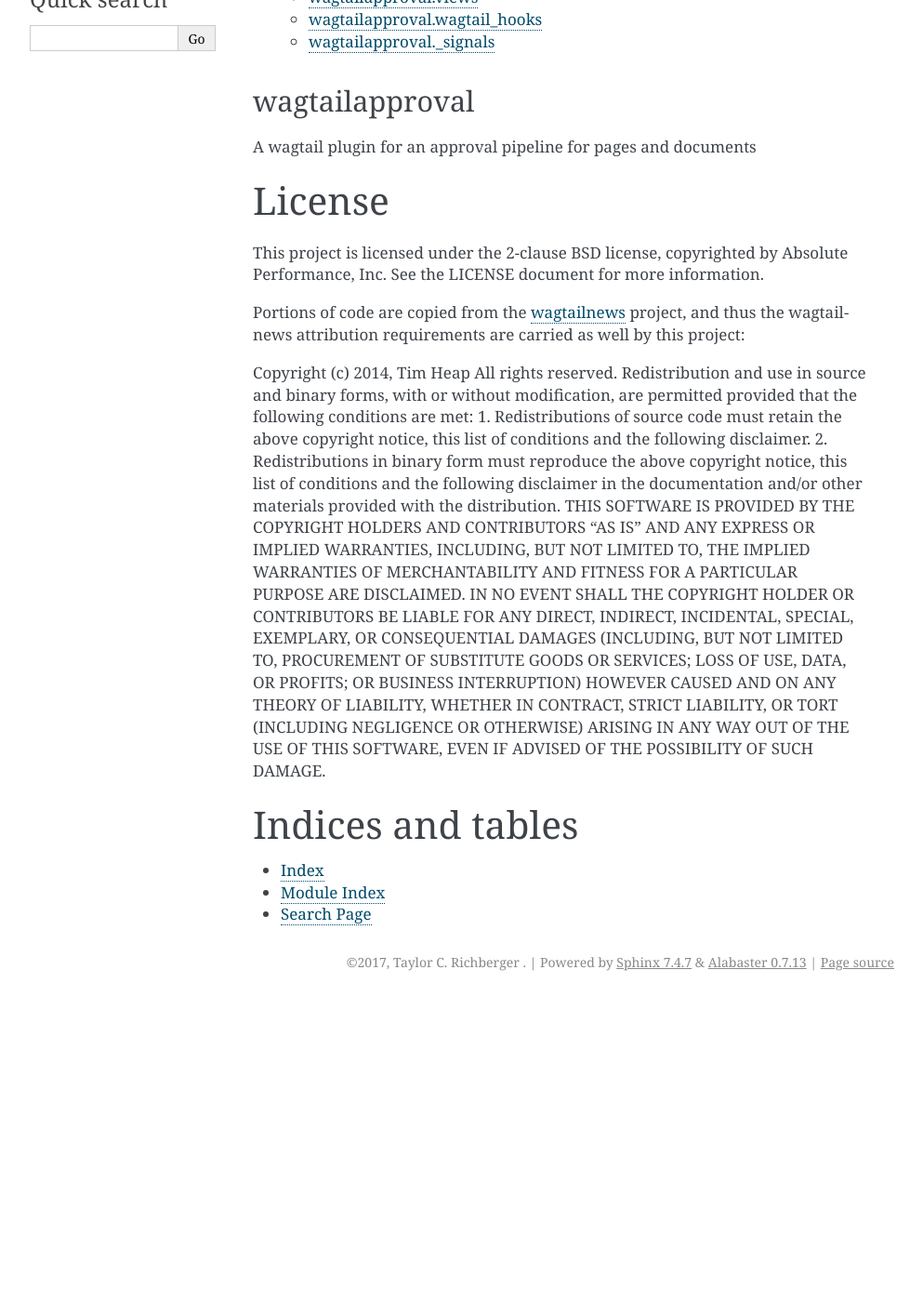
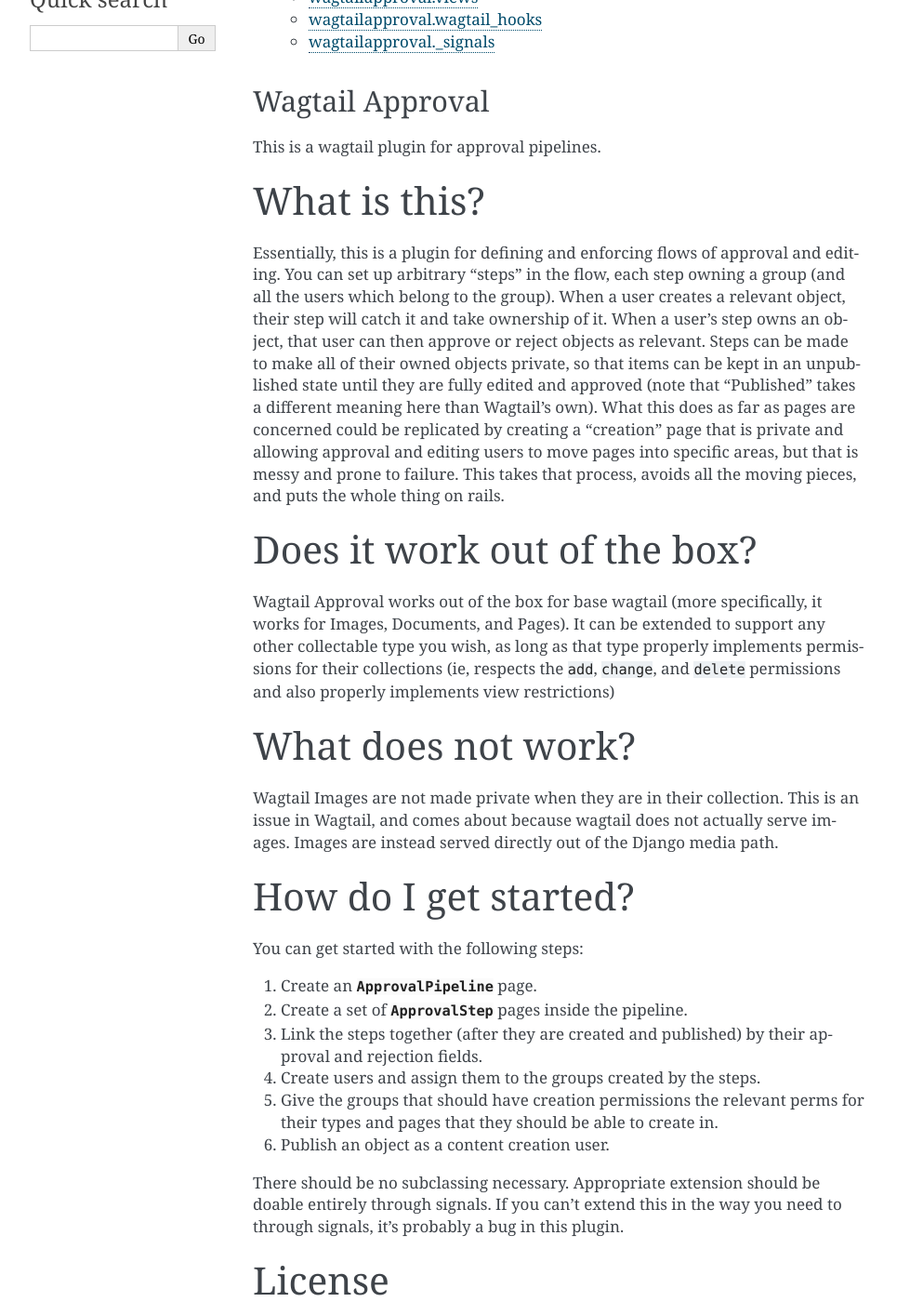
Before and after one commit to ProCern/wagtailapproval, a Sphinx documentation site: the page built from docs/index.rst, in a window 1280 px wide and 1400 px high, scrolled down 335 px. Shown: the whole window at 93% size, without its empty margins (148-1141 px from the left). Built offline with Sphinx 7.4.7, drawn with Linux system fonts in a browser that asks for light colours; before the commit the page ends 1409 px from its top, so only the background shows below that; some of the changed text lies outside the part shown.

Commit message:
tweak user and group names, and improve documentation

```diff
--- a/README.rst
+++ b/README.rst
@@ -1,7 +1,58 @@
-wagtailapproval
-###############
+Wagtail Approval
+################
 
-A wagtail plugin for an approval pipeline for pages and documents
+This is a wagtail plugin for approval pipelines.
+
+What is this?
+=============
+
+Essentially, this is a plugin for defining and enforcing flows of approval and
+editing.  You can set up arbitrary "steps" in the flow, each step owning a group
+(and all the users which belong to the group).  When a user creates a relevant
+object, their step will catch it and take ownership of it.  When a user's step
+owns an object, that user can then approve or reject objects as relevant.  Steps
+can be made to make all of their owned objects private, so that items can be
+kept in an unpublished state until they are fully edited and approved (note that
+"Published" takes a different meaning here than Wagtail's own).  What this does
+as far as pages are concerned could be replicated by creating a "creation" page
+that is private and allowing approval and editing users to move pages into
+specific areas, but that is messy and prone to failure.  This takes that
+process, avoids all the moving pieces, and puts the whole thing on rails.
+
+Does it work out of the box?
+============================
+
+Wagtail Approval works out of the box for base wagtail (more specifically, it
+works for Images, Documents, and Pages).  It can be extended to support any
+other collectable type you wish, as long as that type properly implements
+permissions for their collections (ie, respects the ``add``, ``change``, and
+``delete`` permissions and also properly implements view restrictions)
+
+What does not work?
+===================
+
+Wagtail Images are not made private when they are in their collection.  This is
+an issue in Wagtail, and comes about because wagtail does not actually serve
+images.  Images are instead served directly out of the Django media path.
+
+How do I get started?
+=====================
+
+You can get started with the following steps:
+
+#. Create an :class:`ApprovalPipeline <wagtailapproval.models.ApprovalPipeline>` page.
+#. Create a set of :class:`ApprovalStep <wagtailapproval.models.ApprovalStep>`
+   pages inside the pipeline.
+#. Link the steps together (after they are created and published) by their
+   approval and rejection fields.
+#. Create users and assign them to the groups created by the steps.
+#. Give the groups that should have creation permissions the relevant perms for
+   their types and pages that they should be able to create in.
+#. Publish an object as a content creation user.
+
+There should be no subclassing necessary.  Appropriate extension should be
+doable entirely through signals.  If you can't extend this in the way you need
+to through signals, it's probably a bug in this plugin.
 
 License
 =======
@@ -13,9 +64,27 @@
 `wagtailnews <https://github.com/takeflight/wagtailnews>`_ project, and thus the
 wagtailnews attribution requirements are carried as well by this project:
 
-Copyright (c) 2014, Tim Heap
-All rights reserved.
-Redistribution and use in source and binary forms, with or without modification, are permitted provided that the following conditions are met:
-1. Redistributions of source code must retain the above copyright notice, this list of conditions and the following disclaimer.
-2. Redistributions in binary form must reproduce the above copyright notice, this list of conditions and the following disclaimer in the documentation and/or other materials provided with the distribution.
-THIS SOFTWARE IS PROVIDED BY THE COPYRIGHT HOLDERS AND CONTRIBUTORS "AS IS" AND ANY EXPRESS OR IMPLIED WARRANTIES, INCLUDING, BUT NOT LIMITED TO, THE IMPLIED WARRANTIES OF MERCHANTABILITY AND FITNESS FOR A PARTICULAR PURPOSE ARE DISCLAIMED. IN NO EVENT SHALL THE COPYRIGHT HOLDER OR CONTRIBUTORS BE LIABLE FOR ANY DIRECT, INDIRECT, INCIDENTAL, SPECIAL, EXEMPLARY, OR CONSEQUENTIAL DAMAGES (INCLUDING, BUT NOT LIMITED TO, PROCUREMENT OF SUBSTITUTE GOODS OR SERVICES; LOSS OF USE, DATA, OR PROFITS; OR BUSINESS INTERRUPTION) HOWEVER CAUSED AND ON ANY THEORY OF LIABILITY, WHETHER IN CONTRACT, STRICT LIABILITY, OR TORT (INCLUDING NEGLIGENCE OR OTHERWISE) ARISING IN ANY WAY OUT OF THE USE OF THIS SOFTWARE, EVEN IF ADVISED OF THE POSSIBILITY OF SUCH DAMAGE.
+    Copyright (c) 2014, Tim Heap
+
+    All rights reserved.
+
+    Redistribution and use in source and binary forms, with or without
+    modification, are permitted provided that the following conditions are met:
+
+    #. Redistributions of source code must retain the above copyright notice, this
+       list of conditions and the following disclaimer.
+    #. Redistributions in binary form must reproduce the above copyright notice,
+       this list of conditions and the following disclaimer in the documentation
+       and/or other materials provided with the distribution.
+
+    THIS SOFTWARE IS PROVIDED BY THE COPYRIGHT HOLDERS AND CONTRIBUTORS "AS IS"
+    AND ANY EXPRESS OR IMPLIED WARRANTIES, INCLUDING, BUT NOT LIMITED TO, THE
+    IMPLIED WARRANTIES OF MERCHANTABILITY AND FITNESS FOR A PARTICULAR PURPOSE
+    ARE DISCLAIMED. IN NO EVENT SHALL THE COPYRIGHT HOLDER OR CONTRIBUTORS BE
+    LIABLE FOR ANY DIRECT, INDIRECT, INCIDENTAL, SPECIAL, EXEMPLARY, OR
+    CONSEQUENTIAL DAMAGES (INCLUDING, BUT NOT LIMITED TO, PROCUREMENT OF
+    SUBSTITUTE GOODS OR SERVICES; LOSS OF USE, DATA, OR PROFITS; OR BUSINESS
+    INTERRUPTION) HOWEVER CAUSED AND ON ANY THEORY OF LIABILITY, WHETHER IN
+    CONTRACT, STRICT LIABILITY, OR TORT (INCLUDING NEGLIGENCE OR OTHERWISE)
+    ARISING IN ANY WAY OUT OF THE USE OF THIS SOFTWARE, EVEN IF ADVISED OF THE
+    POSSIBILITY OF SUCH DAMAGE.
--- a/docs/api/_signals.rst
+++ b/docs/api/_signals.rst
@@ -1,5 +1,8 @@
 wagtailapproval._signals
 ========================
 
+These are the signals used for internal behavior.  Some of these are great
+places to start if you're looking at adding your own types to your pipeline.
+
 .. automodule:: wagtailapproval._signals
     :members:
```
Also changed, not shown: 2 other files.
